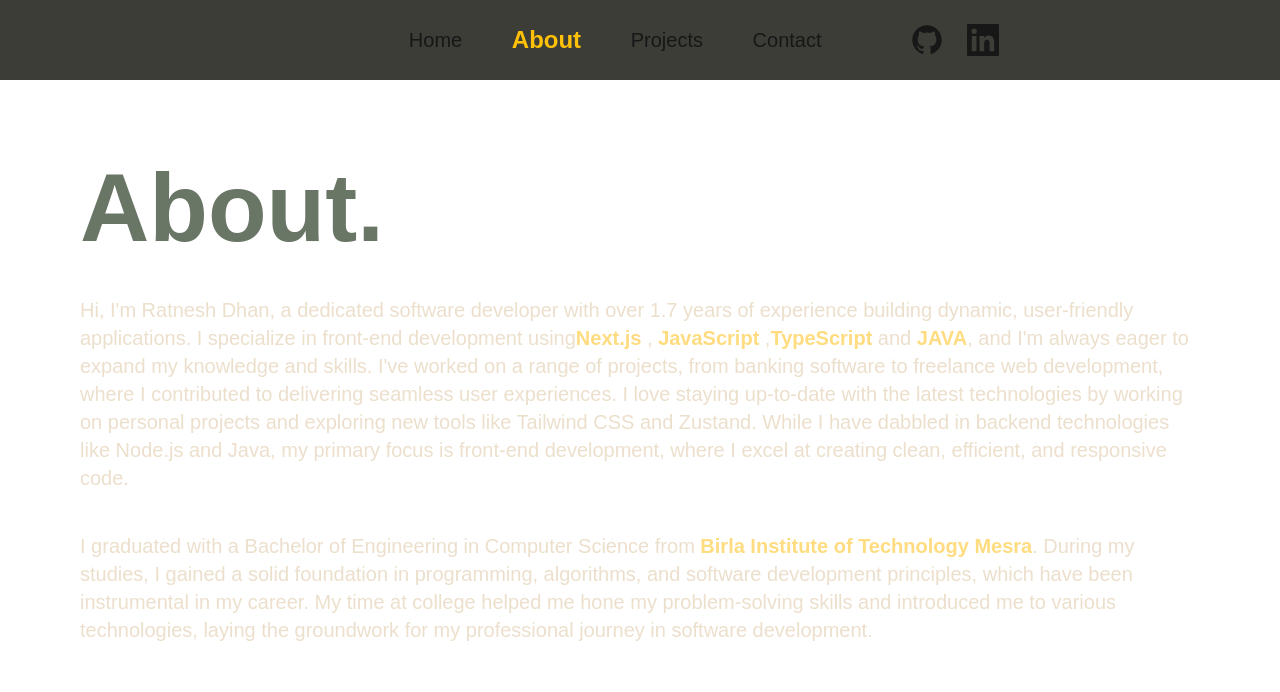
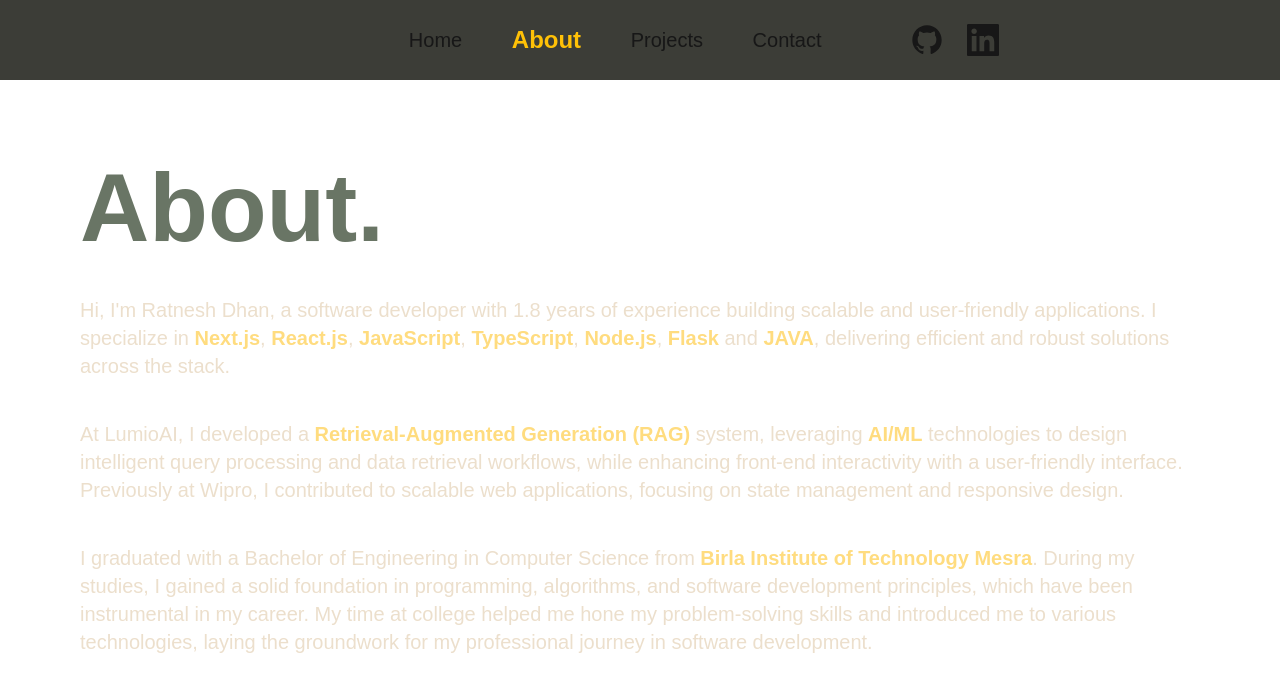
Before and after one commit to Ratnesh-Dhan/Ratnesh-Dhan.github.io, a Next.js app: page /About in a window 1280 px wide. Shown: the top 692 px of the page. Built offline with nearby package versions, Linux system fonts and the light colour scheme.

Commit message:
adding in about page

```diff
--- a/src/pages/About/index.tsx
+++ b/src/pages/About/index.tsx
@@ -8,11 +8,16 @@ const About = () => {
       <div className='md:m-20 m-5'>
 
       <h2 className='text-6xl font-bold md:text-8xl text-[#697565]'>About.</h2>
-      <p className='font-light text-center md:text-left text-xl mt-5 md:mt-10 text-[#ECDFCC]'>Hi, I&apos;m Ratnesh Dhan, a dedicated software developer with over 1.7 years of experience building dynamic, user-friendly applications. I specialize in front-end development using
-        <span className='text-[#FFDC7F] font-bold'>Next.js</span> , <span className='text-[#FFDC7F] font-bold'>JavaScript</span> ,<span className='text-[#FFDC7F] font-bold'>TypeScript</span> and <span className='text-[#FFDC7F] font-bold'>JAVA</span>, and I&apos;m always eager to expand my knowledge and skills.
-         I&apos;ve worked on a range of projects, from banking software to freelance web development, where I contributed to delivering seamless user experiences.
+      <p className='font-light text-center md:text-left text-xl mt-5 md:mt-10 text-[#ECDFCC]'>Hi, I&apos;m Ratnesh Dhan, a software developer with 1.8 years of
+        experience building scalable and user-friendly applications. I specialize in <span className='text-[#FFDC7F] font-bold'>Next.js</span>, <span className='text-[#FFDC7F] font-bold'>React.js</span>, <span className='text-[#FFDC7F] font-bold'>JavaScript</span>, <span className='text-[#FFDC7F] font-bold'>TypeScript</span>, <span className='text-[#FFDC7F] font-bold'>Node.js</span>, <span className='text-[#FFDC7F] font-bold'>Flask</span> and <span className='text-[#FFDC7F] font-bold'>JAVA</span>
+        , delivering efficient and robust solutions across the stack.</p>
 
-I love staying up-to-date with the latest technologies by working on personal projects and exploring new tools like Tailwind CSS and Zustand. While I have dabbled in backend technologies like Node.js and Java, my primary focus is front-end development, where I excel at creating clean, efficient, and responsive code.</p>
+
+<p className='font-light text-center md:text-left text-xl mt-5 md:mt-10 text-[#ECDFCC]'>At LumioAI, I developed a <span className='text-[#FFDC7F] font-bold'>Retrieval-Augmented Generation (RAG)</span> system,
+leveraging <span className='text-[#FFDC7F] font-bold'>AI/ML</span> technologies to design intelligent query processing and data retrieval workflows, while enhancing front-end interactivity with a user-friendly
+interface. Previously at Wipro, I contributed to scalable web applications, focusing on state management and responsive design.
+
+</p>
 
       <p className='font-light text-center md:text-left text-xl mt-5 md:mt-10 text-[#ECDFCC]'>         I graduated with a Bachelor of Engineering in Computer Science
         from <span className='text-[#FFDC7F] font-bold'>Birla Institute of Technology Mesra</span>. During my studies, I gained a solid foundation in programming, algorithms, and software development principles, which have been
```
